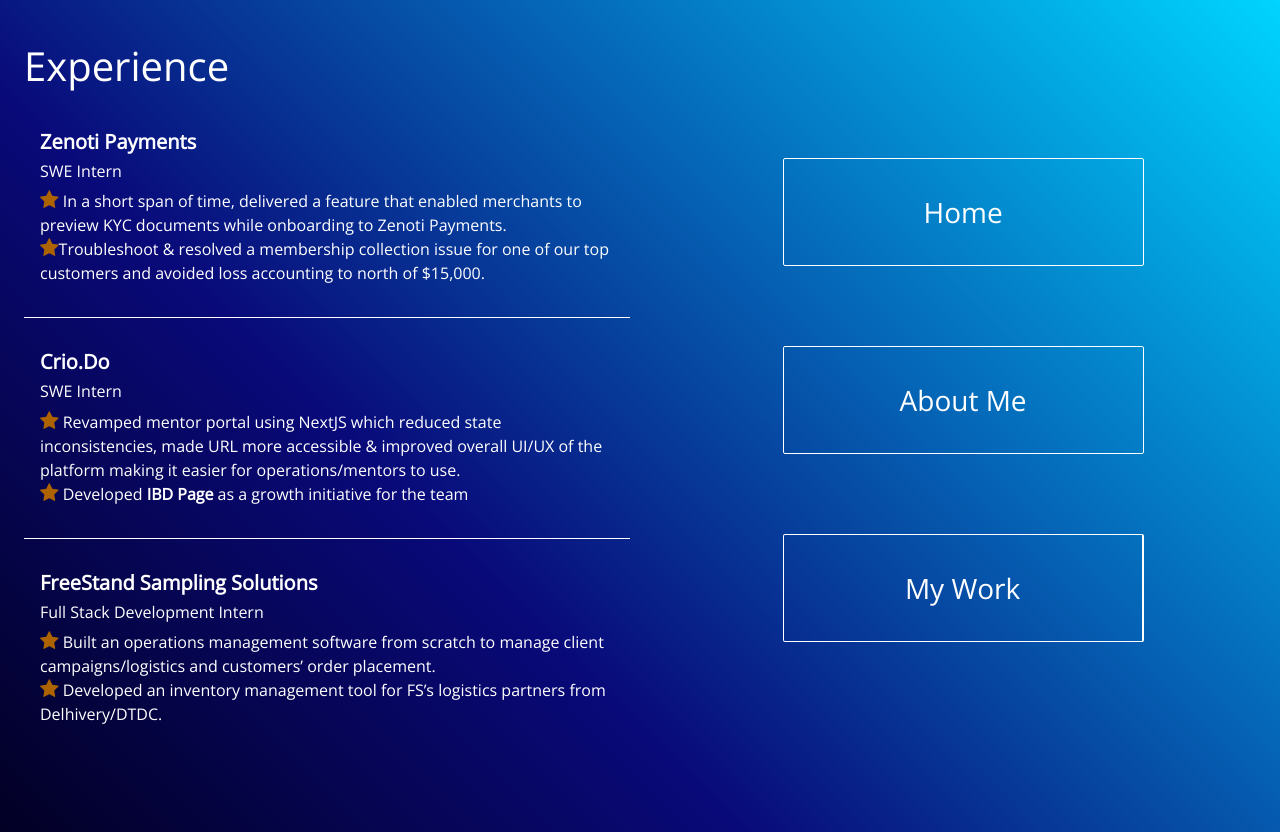
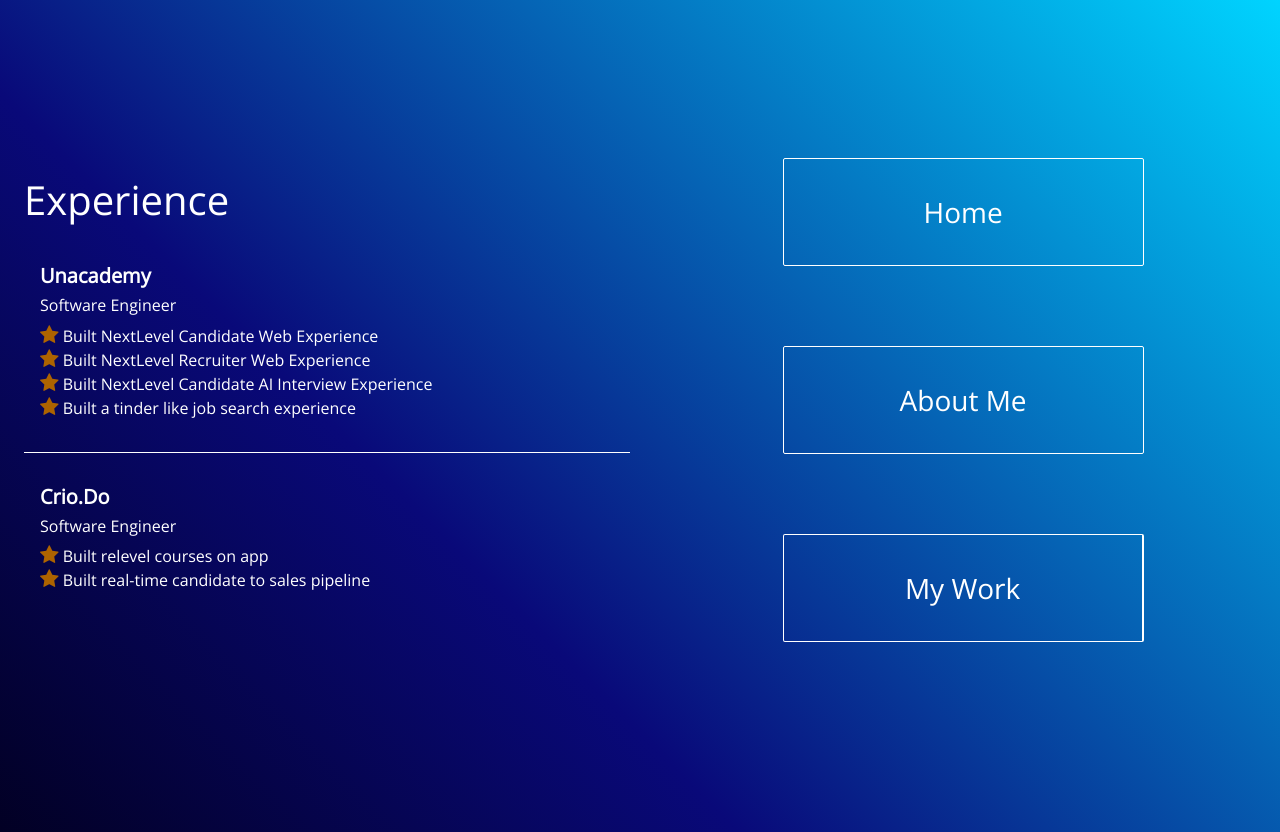
Before and after one commit to git-shashwat/portfolio, a plain HTML site: page experience.html in a window 1280 px wide. Drawn offline with nearby package versions, Linux system fonts and the light colour scheme.

Commit message:
update portfolio

```diff
--- a/experience.html
+++ b/experience.html
@@ -72,77 +72,47 @@
         <div class="experience-card">
           <h2 class="company">
             <a
-              href="https://www.zenoti.com/payments"
+              href="https://nextlevel.app/"
               target="_blank"
               rel="noopener noreferrer"
-              >Zenoti Payments</a
+              >Unacademy</a
             >
           </h2>
-          <h5 class="designation">SWE Intern</h5>
+          <h5 class="designation">Software Engineer</h5>
           <ul class="contributions">
             <li>
               <i class="fa fa-star" aria-hidden="true"></i>
-              In a short span of time, delivered a feature that enabled
-              merchants to preview KYC documents while onboarding to Zenoti
-              Payments.
+              Built NextLevel Candidate Web Experience
             </li>
             <li>
-              <i class="fa fa-star" aria-hidden="true"></i>Troubleshoot &
-              resolved a membership collection issue for one of our top
-              customers and avoided loss accounting to north of $15,000.
+              <i class="fa fa-star" aria-hidden="true"></i> Built NextLevel Recruiter Web Experience
+            </li>
+            <li>
+              <i class="fa fa-star" aria-hidden="true"></i> Built NextLevel Candidate AI Interview Experience
+            </li>
+            <li>
+              <i class="fa fa-star" aria-hidden="true"></i> Built a tinder like job search experience
             </li>
           </ul>
         </div>
         <div class="experience-card">
           <h2 class="company">
             <a
-              href="https://www.crio.do/"
+              href="https://relevel.com/"
               target="_blank"
               rel="noopener noreferrer"
               >Crio.Do</a
             >
           </h2>
-          <h5 class="designation">SWE Intern</h5>
+          <h5 class="designation">Software Engineer</h5>
           <ul class="contributions">
             <li>
               <i class="fa fa-star" aria-hidden="true"></i>
-              Revamped mentor portal using NextJS which reduced state
-              inconsistencies, made URL more accessible & improved overall UI/UX
-              of the platform making it easier for operations/mentors to use.
+              Built relevel courses on app
             </li>
             <li>
               <i class="fa fa-star" aria-hidden="true"></i>
-              Developed
-              <a
-                href="https://www.crio.do/ibelieveindoing/"
-                target="_blank"
-                rel="noopener noreferrer"
-                >IBD Page</a
-              >
-              as a growth initiative for the team
-            </li>
-          </ul>
-        </div>
-        <div class="experience-card">
-          <h2 class="company">
-            <a
-              href="https://www.freestand.in/"
-              target="_blank"
-              rel="noopener noreferrer"
-              >FreeStand Sampling Solutions</a
-            >
-          </h2>
-          <h5 class="designation">Full Stack Development Intern</h5>
-          <ul class="contributions">
-            <li>
-              <i class="fa fa-star" aria-hidden="true"></i>
-              Built an operations management software from scratch to manage
-              client campaigns/logistics and customers’ order placement.
-            </li>
-            <li>
-              <i class="fa fa-star" aria-hidden="true"></i>
-              Developed an inventory management tool for FS’s logistics partners
-              from Delhivery/DTDC.
+              Built real-time candidate to sales pipeline
             </li>
           </ul>
         </div>
--- a/styles.css
+++ b/styles.css
@@ -41,6 +41,7 @@ ul {
   justify-content: center;
   align-items: center;
   font-family: "Open Sans", sans-serif;
+  height: 100vh;
 }
 
 .main {
@@ -48,9 +49,13 @@ ul {
 }
 
 .hero-card {
-  width: max-content;
   text-align: center;
   color: white;
+  display: flex;
+  flex-direction: column;
+  justify-content: center;
+  align-items: center;
+  padding: 0.4rem;
 }
 
 .avatar {
@@ -70,7 +75,6 @@ ul {
   width: 100%;
   max-width: 100ch;
   font-size: 1rem;
-  margin-top: 2rem;
 }
 
 .social-media-links {
@@ -232,6 +236,7 @@ h2.company {
     text-align: left;
     padding-left: 1.5rem;
     width: 100%;
+    align-items: flex-start;
   }
 
   .avatar__lg {
```
Also changed, not shown: about.html (+8 -11 lines), index.html (+4 -5 lines).
